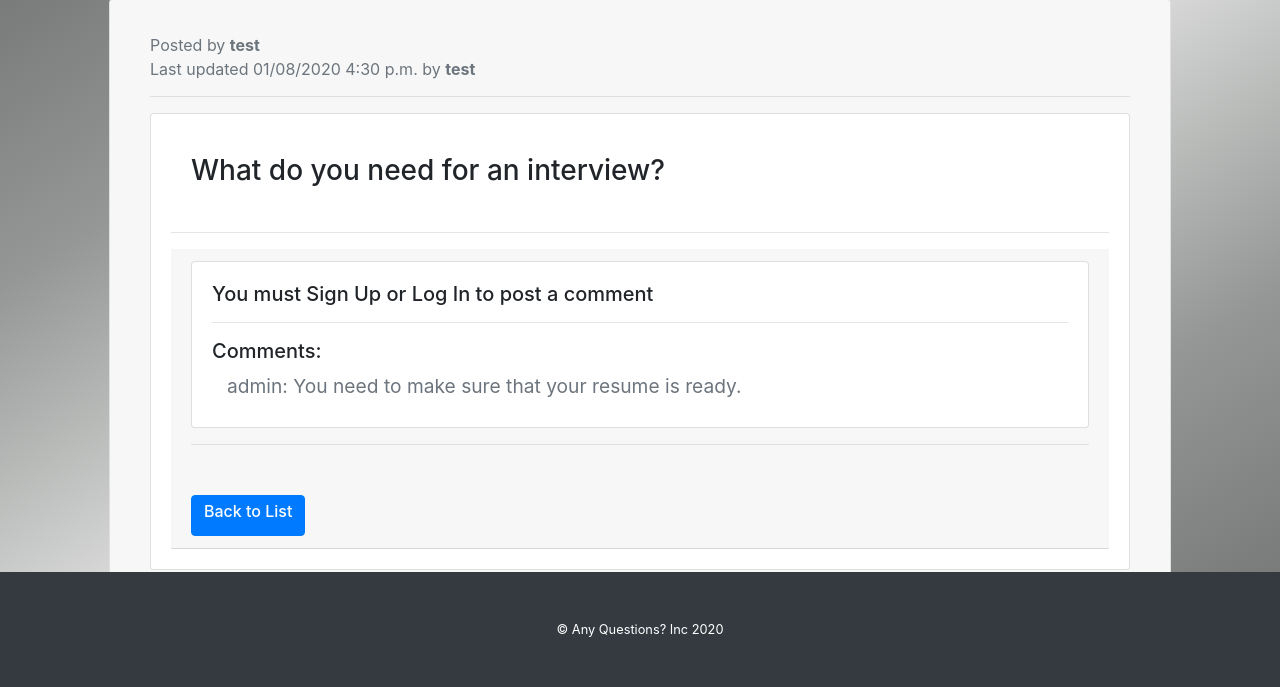
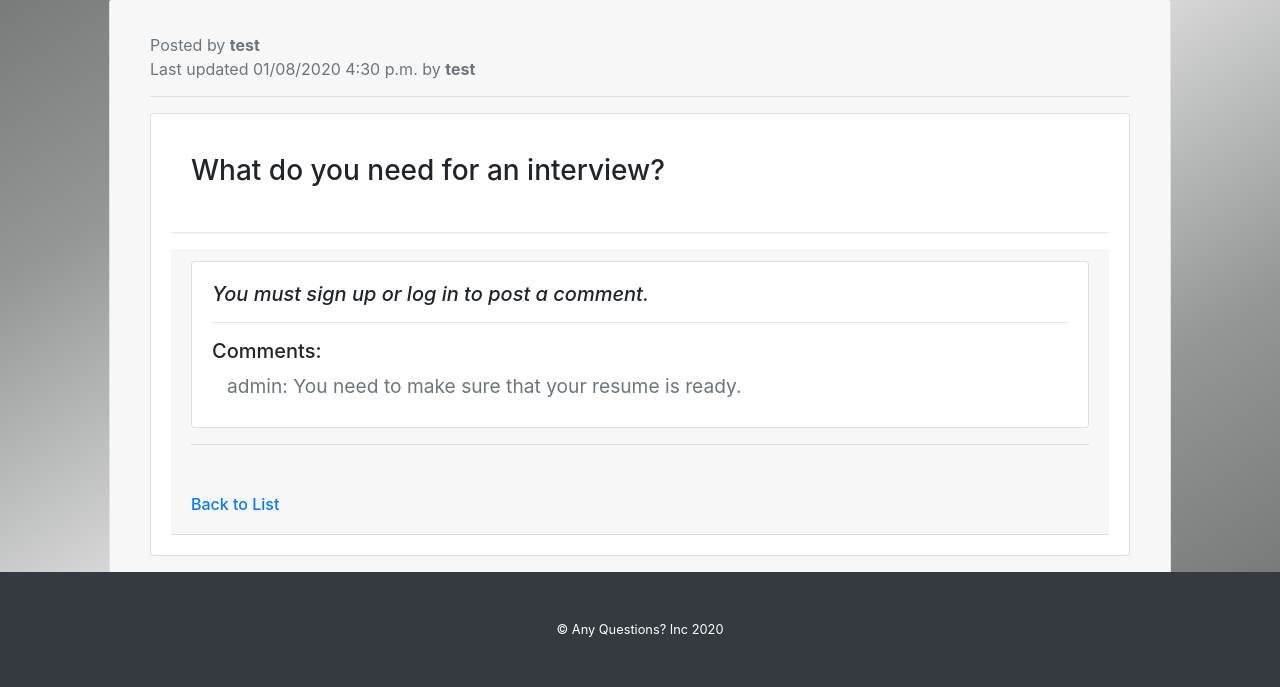
Before and after one commit to squeaky1273/Any_Questions, a Django app: a page that uses question/templates/question.html in a window 1280 px wide. Shown: the part 113-800 px from the top of the page. Run offline with Django 3.2, Linux system fonts and the light colour scheme; data comes from the database, SQL or seed files in the repository; some libraries are stand-ins or nearby versions.

Commit message:
added more html changes

```diff
--- a/question/templates/partials/card.html
+++ b/question/templates/partials/card.html
@@ -2,7 +2,7 @@
 <div class="card mb-3">
     <h5 class="card-header">{{ question.question_text }}</h5>
     <div class="card-body border-dark">
-        <div class="text-center"><a href="{% url 'question-details-page' question.slug %}" title="Read More">Read More</a></div>
+        <div class="text-center"><a href="{% url 'question-details-page' question.slug %}" title="Read More"><h6>Read More</h6></a></div>
     </div>
     <div class="card-footer">
       <small class="text-muted">Last updated {{ question.modified|date:"SHORT_DATETIME_FORMAT" }} by <b>{{ question.author.username }}</b></small>
--- a/question/templates/question.html
+++ b/question/templates/question.html
@@ -33,7 +33,7 @@
                       <h5>Leave a {{ comment_form.as_p|linebreaksbr }}</h5>
                       <h5><input type="submit"></h5>
                       {% else %}
-                      <h5>You must Sign Up or Log In to post a comment</h5>
+                      <h5><i>You must sign up or log in to post a comment.</i></h5>
                       {% endif %}
                     </form>
                     <hr>
@@ -48,7 +48,7 @@
                   <hr>
                 <br>
             <div class="rows">
-            <a href="{% url 'question-list-view' %}"class="btn btn-primary"><h6>Back to List</h6></a>
+            <a href="{% url 'question-list-view' %}"><h6>Back to List</h6></a>
             {% if user.is_authenticated %}
             <a href="{% url 'question-update-page' question.slug %}"class="btn btn-warning"><h6>Edit Question?</h6></a>
             <a href="{% url 'question-delete' question.slug %}" class="btn btn-danger">Delete Question?</a>
```
